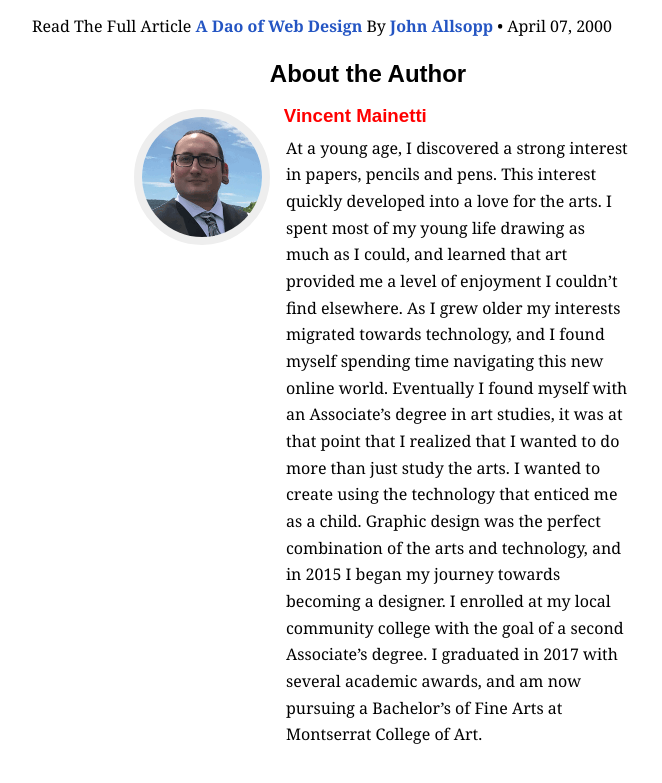
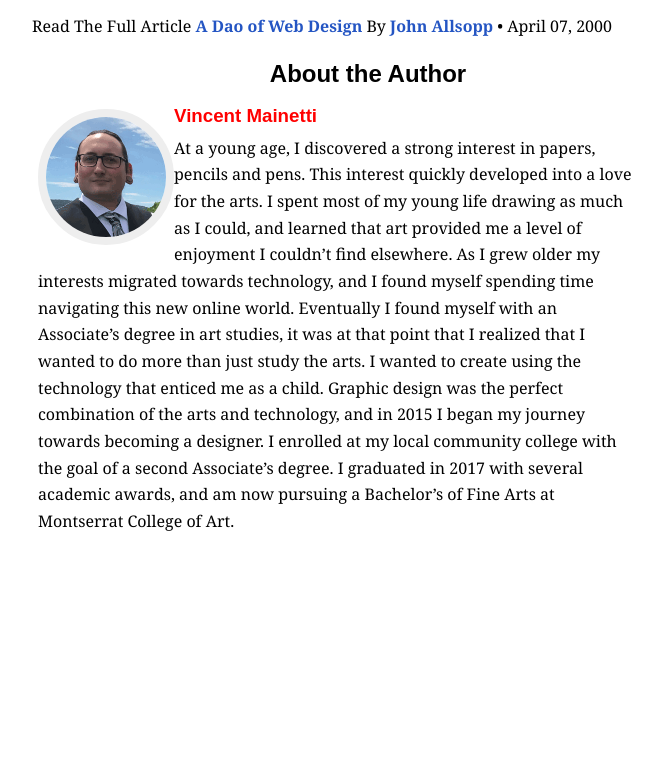
Before and after one commit to VincentMainetti/ebb-and-flow-final, a plain HTML site: page index.html in a window 1280 px wide. Shown: the part 1334-2117 px from the top of the page, without its empty margins (272-934 px from the left). After the commit the page ends 1950 px from the top, so only its background shows below. Drawn offline with Linux system fonts and the light colour scheme.

Commit message:
Update main.css

```diff
--- a/css/main.css
+++ b/css/main.css
@@ -61,7 +61,7 @@ figure.headshot {
 	height: 7.5em;
 	border: .5em solid #eee;
 	border-radius: 50%;
-	margin: .25em 1em .75em 0;
+	margin: .25em 1em .75em 2em;
 	overflow: hidden;
 }
 
@@ -131,7 +131,7 @@ section.author h3 {
 section.author p {
 	font: .875em/1.714;
 	max-width: 45em;
-	margin-left: 9.5em;
+	margin-left: 2em;
 	margin-right: 7.5em;
 	margin-top: .5em;
 }
@@ -154,7 +154,7 @@ h3 {
 
 @media (min-width: 48em) {
 	div.bio {
-		margin-left: 9.375em;
+		margin-left: 1.375em;
 	}
 	figure.headshot {
 		margin-right: 0;
```
